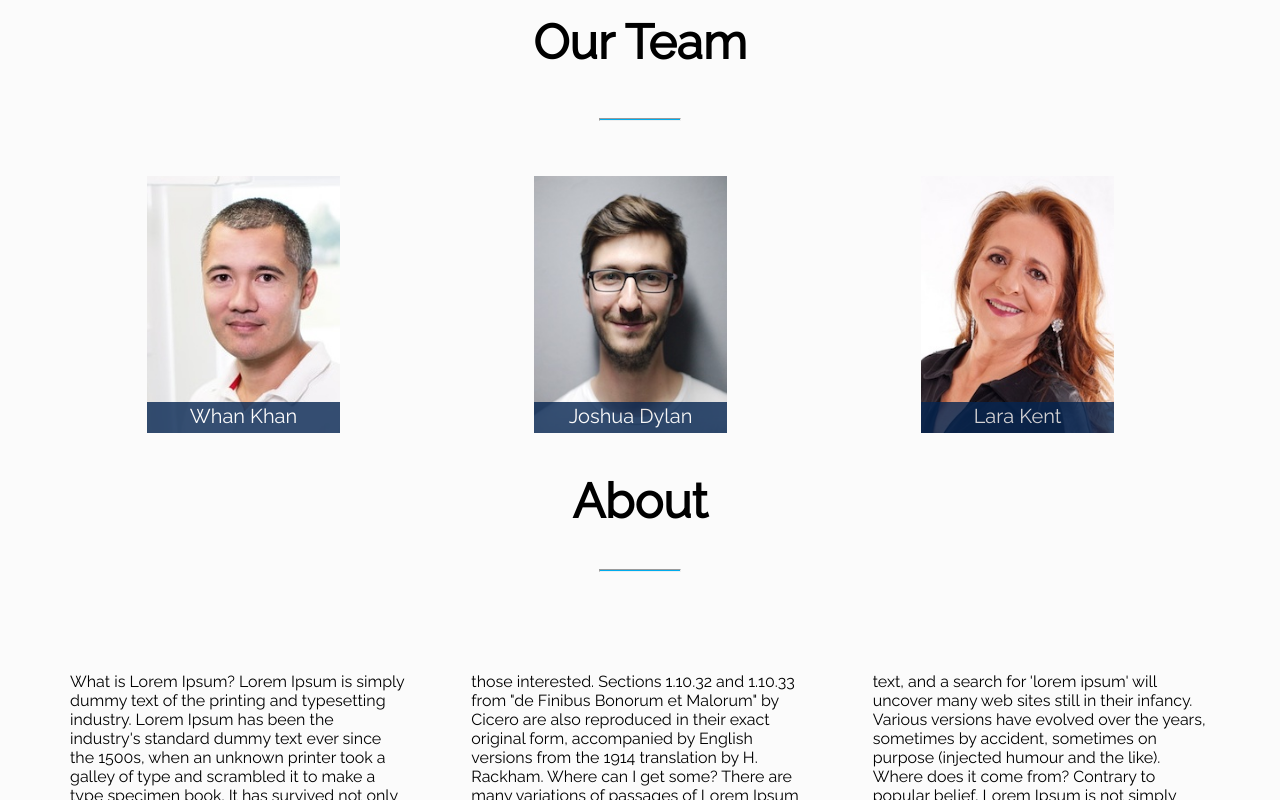
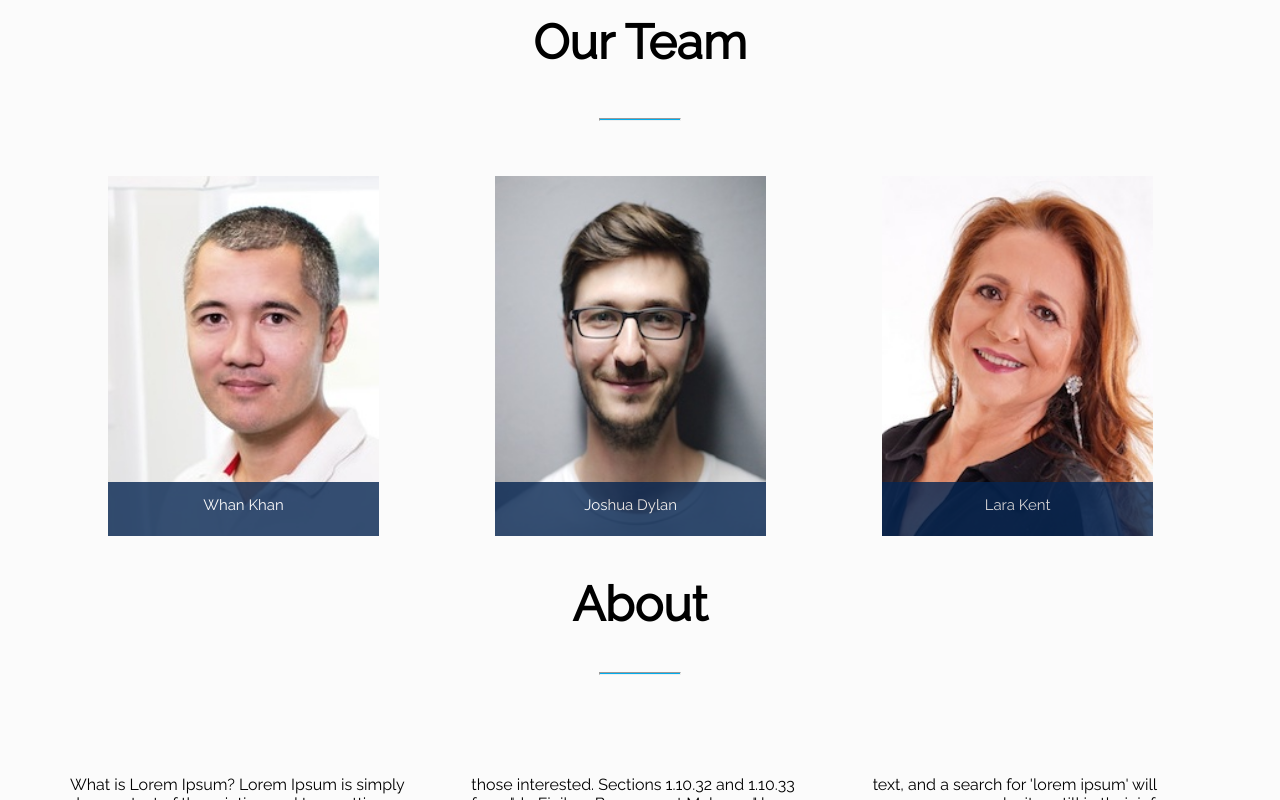
Before and after one commit to paul-wr/my-react-website, a React (Create React App) app: page / in a window 1280 px wide. Shown: the part 700-1500 px from the top of the page. Built offline with nearby package versions, Linux system fonts and the light colour scheme.

Commit message:
team member css updated

```diff
--- a/src/App.css
+++ b/src/App.css
@@ -113,6 +113,7 @@ text-align: center;
 display: block;
 margin:0 auto;
 position: relative;
+width: 50%;
 }
 .memberContainer {
 text-align: center;
@@ -120,7 +121,7 @@ position: relative;
 margin:0 auto;
 display: block;
 position: relative;
-width: 50%;
+width: 100%;
 }
 
 .image {
@@ -139,7 +140,7 @@ right: 0;
 background-color: #052551;
 overflow: hidden;
 width: 100%;
-height: 12%;
+height: 15%;
 transition: 1s ease;
 opacity: .8;
 }
@@ -150,14 +151,17 @@ height: 100%;
 
 .text {
 color: white;
-font-size: 20px;
+font-size: 15px;
 position: absolute;
 padding-top: 20px;
 top: 50%;
+line-height: 1.8em;
 left: 50%;
+-webkit-transform: translate(-50%, -50%);
 transform: translate(-50%, -50%);
 -ms-transform: translate(-50%, -50%);
 text-align: center;
+width: 100%;
 }
 
 .call {
@@ -401,6 +405,12 @@ media queries
 */
 
 @media screen and (max-width: 500px){
+.overlay {
+height: 20%;
+}
+.teamMember {
+width: 80%;
+}
 .text {
 font-size: 14px;
 padding-top: 14px;
@@ -432,6 +442,13 @@ background-repeat: no-repeat;
 background-size: cover;
 }
 }
+
+@media screen and (min-width: 900px) and (max-width: 1400px){
+.teamMember {
+width: 70%;
+ }
+}
+
 
 @media screen and (max-width: 900px){
 #main-article {
```
